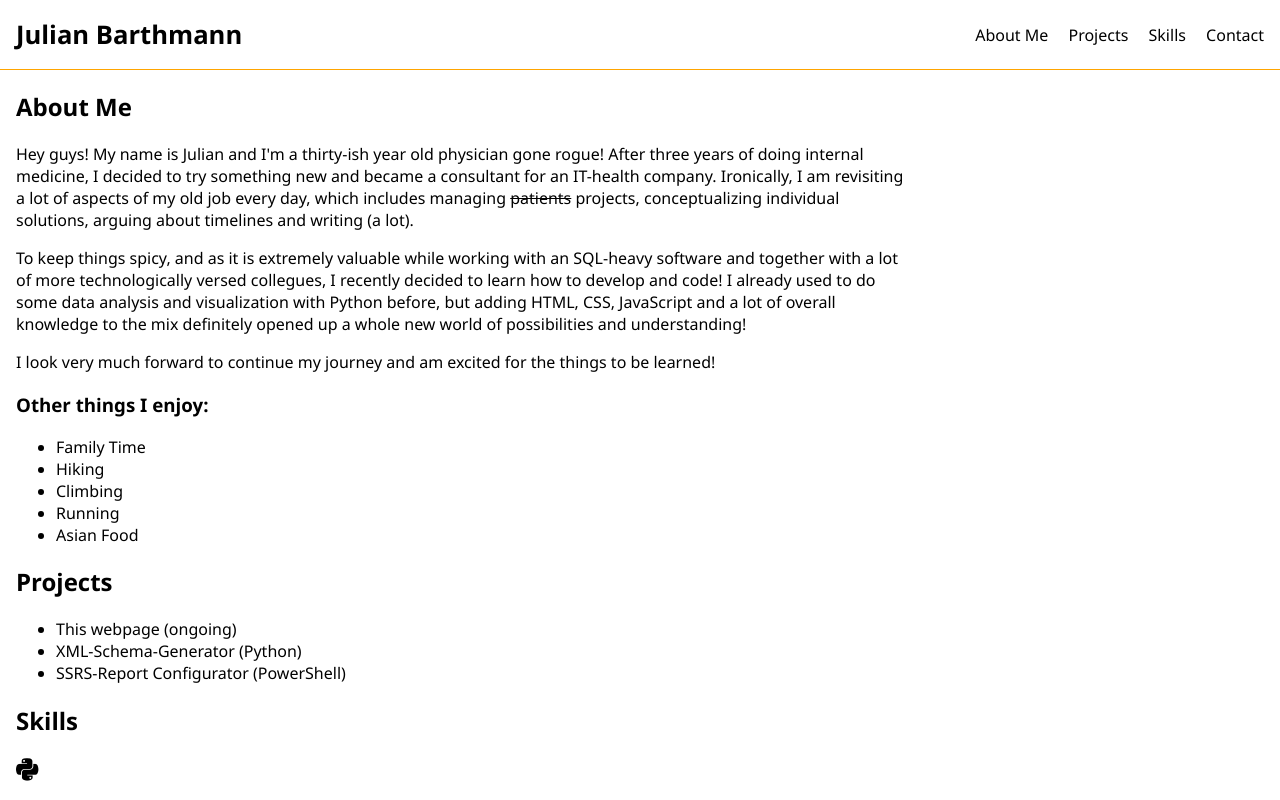
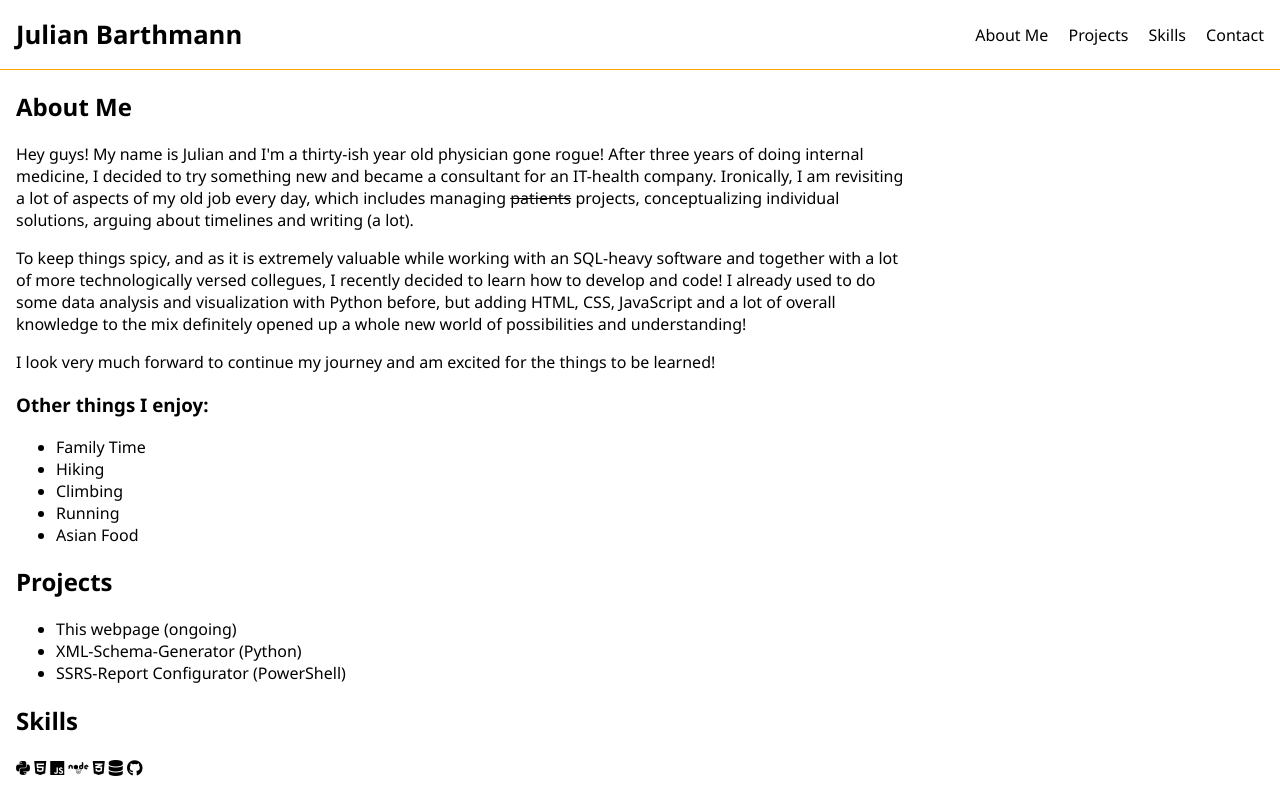
Before and after one commit to MrBtheMD/MrBtheMD.github.io, a website: page index.html in a window 1280 px wide. Drawn offline with Linux system fonts and the light colour scheme.

Commit message:
added more icons

```diff
--- a/index.html
+++ b/index.html
@@ -58,6 +58,12 @@
         <section>
             <h2 id="skills">Skills</h2>
             <i class="fa-brands fa-python"></i>
+            <i class="fa-brands fa-html5"></i>
+            <i class="fa-brands fa-js"></i>
+            <i class="fa-brands fa-node"></i>
+            <i class="fa-brands fa-css3-alt"></i>
+            <i class="fa-solid fa-database"></i>
+            <i class="fa-brands fa-github"></i>
 
         </section>
 
--- a/ressources/style.css
+++ b/ressources/style.css
@@ -40,6 +40,6 @@ section {
 
 
 
-i {
+svg {
     font-size: 1.6rem;
 }
```
